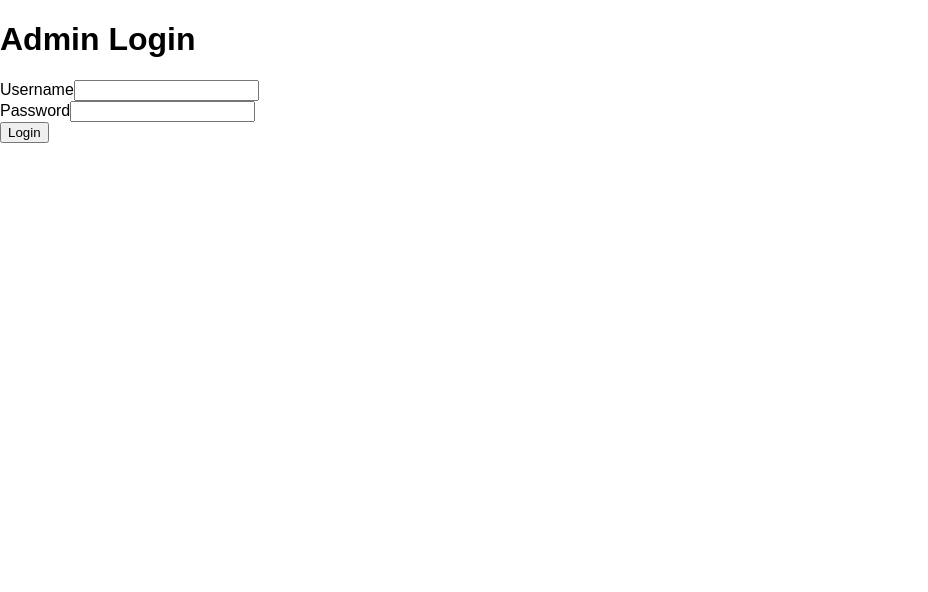
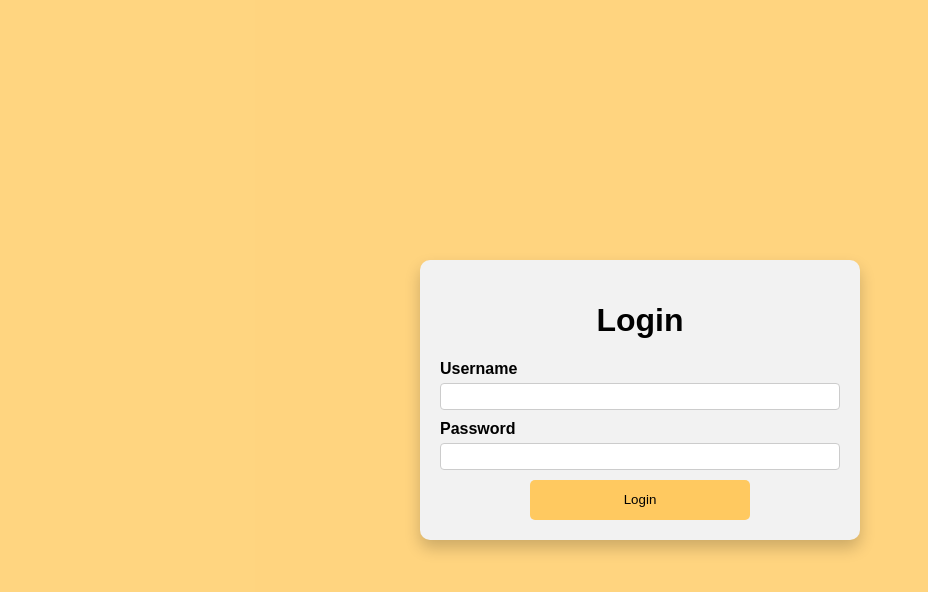
Before and after one commit to jayplus-app/jayplus2, a React (Create React App) app in the folder frontend/: page /login in a window 1280 px wide. Shown: the top 592 px of the page, without its empty margins (0-928 px from the left). Built offline with nearby package versions, Linux system fonts and the light colour scheme.

Commit message:
styled login form

```diff
--- a/frontend/src/admin/pages/auth/AdminLoginPage/AdminLoginPage.css
+++ b/frontend/src/admin/pages/auth/AdminLoginPage/AdminLoginPage.css
@@ -0,0 +1,21 @@
+#admin-login-page {
+	display: flex;
+	flex-direction: column;
+	justify-content: center;
+	align-items: center;
+	height: 100vh;
+	background-color: rgba(255, 202, 96, 0.8);
+}
+
+#admin-login-page #login-card {
+	background-color: #f2f2f2;
+	border-radius: 10px;
+	box-shadow: 0 8px 16px rgba(0, 0, 0, 0.2);
+	width: 80%;
+	max-width: 400px;
+	padding: 20px;
+}
+
+#admin-login-page #login-card h1 {
+	text-align: center;
+}
--- a/frontend/src/admin/pages/auth/AdminLoginPage/AdminLoginPage.tsx
+++ b/frontend/src/admin/pages/auth/AdminLoginPage/AdminLoginPage.tsx
@@ -19,9 +19,11 @@ const AdminLoginPage = () => {
 	})
 
 	return shouldRender ? (
-		<div id="AdminLogin">
-			<h1>Admin Login</h1>
-			<LoginForm />
+		<div id="admin-login-page">
+			<div id="login-card">
+				<h1>Login</h1>
+				<LoginForm />
+			</div>
 		</div>
 	) : null
 }
--- a/frontend/src/components/auth/LoginForm/LoginForm.css
+++ b/frontend/src/components/auth/LoginForm/LoginForm.css
@@ -0,0 +1,38 @@
+#login-form {
+	display: flex;
+	flex-direction: column;
+	gap: 10px;
+}
+
+#login-form .login-error {
+	color: rgb(200, 0, 0);
+	text-align: center;
+}
+
+#login-form .form-button {
+	width: 80%;
+	max-width: 220px;
+	margin: 0 auto;
+}
+
+#login-form .form-group {
+	display: flex;
+	flex-direction: column;
+	gap: 5px;
+}
+
+#login-form .form-group label {
+	font-weight: 600;
+}
+
+#login-form .form-group input {
+	padding: 5px;
+	border: 1px solid #ccc;
+	border-radius: 4px;
+}
+
+#login-form .form-group input:focus {
+	border: 1px solid #ccc;
+	box-shadow: #ccc 0px 0px 6px;
+	outline: none;
+}
--- a/frontend/src/components/auth/LoginForm/LoginForm.tsx
+++ b/frontend/src/components/auth/LoginForm/LoginForm.tsx
@@ -1,6 +1,8 @@
+import './LoginForm.css'
 import { useState, useCallback } from 'react'
 import useAuth from '../../../hooks/auth/useAuth'
 import { useNavigate } from 'react-router-dom'
+import ButtonMD from '../../system/buttons/ButtonMD'
 
 const LoginForm = () => {
 	const { login } = useAuth()
@@ -25,7 +27,8 @@ const LoginForm = () => {
 	)
 
 	return (
-		<form onSubmit={handleSubmit}>
+		<form id="login-form" onSubmit={handleSubmit}>
+			{loginError && <p className="login-error">{loginError}</p>}
 			<div className="form-group">
 				<label htmlFor="username">Username</label>
 				<input
@@ -46,8 +49,15 @@ const LoginForm = () => {
 					onChange={(e) => setPassword(e.target.value)}
 				/>
 			</div>
-			{loginError && <p className="error">{loginError}</p>}
-			<button type="submit">Login</button>
+			<div className="form-button">
+				<ButtonMD
+					type="submit"
+					bgColor="#FFC960"
+					bgColorHover="#ffaf14"
+				>
+					Login
+				</ButtonMD>
+			</div>
 		</form>
 	)
 }
--- a/frontend/src/components/system/buttons/ButtonMD/ButtonMD.tsx
+++ b/frontend/src/components/system/buttons/ButtonMD/ButtonMD.tsx
@@ -2,6 +2,7 @@ import './ButtonMD.css'
 
 interface ButtonMDProps {
 	children: React.ReactNode
+	type?: 'button' | 'submit' | 'reset'
 	onClick?: () => void
 	bgColor?: string
 	bgColorHover?: string
@@ -10,6 +11,7 @@ interface ButtonMDProps {
 
 const ButtonMD = ({
 	children,
+	type,
 	onClick,
 	bgColor,
 	bgColorHover,
@@ -18,6 +20,7 @@ const ButtonMD = ({
 	return (
 		<button
 			className="buttonMD"
+			type={type}
 			onClick={onClick}
 			style={
 				{
--- a/frontend/src/components/system/navbar/NavbarSide/NavbarSide.css
+++ b/frontend/src/components/system/navbar/NavbarSide/NavbarSide.css
@@ -50,5 +50,6 @@
 
 #navbar-side #navbar-side-logout a {
 	text-decoration: none;
-	color: var(--secondaryColorDark);
+	color: var(--secondaryColorDarker);
+	font-weight: 700;
 }
--- a/frontend/src/components/system/navbar/NavbarSide/NavbarSide.tsx
+++ b/frontend/src/components/system/navbar/NavbarSide/NavbarSide.tsx
@@ -59,7 +59,9 @@ const NavbarSide = () => {
 				{authToken === '' ? (
 					<Link to="/login">Login</Link>
 				) : (
-					<ButtonMD onClick={handleLogout}>Logout</ButtonMD>
+					<Link to="#" onClick={handleLogout}>
+						Logout
+					</Link>
 				)}
 			</div>
 		</nav>
```
